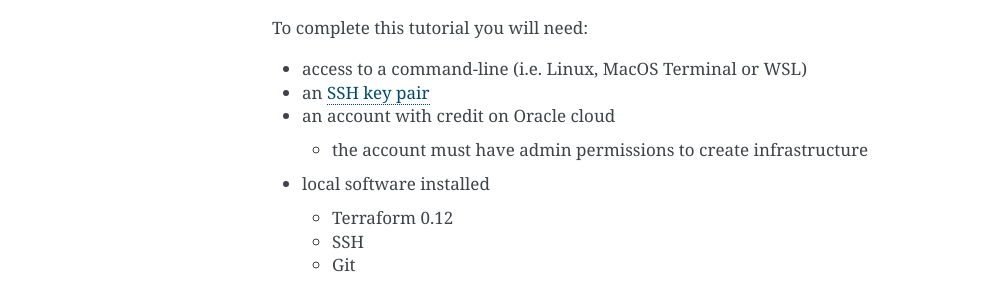
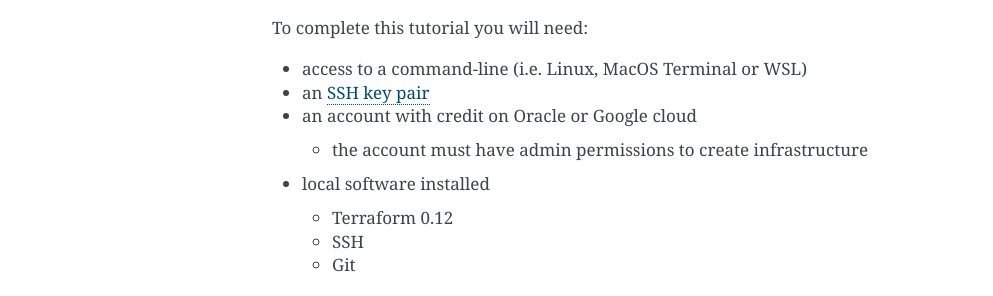
Before and after one commit to clusterinthecloud/docs, a Sphinx documentation site: the page built from source/index.rst, in a window 1280 px wide. Shown: the part 1228-1524 px from the top of the page, without its empty margins (148-1141 px from the left). Built offline with Sphinx 7.4.7, drawn with Linux system fonts in a browser that asks for light colours.

Commit message:
"or Google"

```diff
--- a/source/index.rst
+++ b/source/index.rst
@@ -32,7 +32,7 @@ To complete this tutorial you will need:
 
 * access to a command-line (i.e. Linux, MacOS Terminal or WSL)
 * an `SSH key pair <https://help.github.com/articles/generating-a-new-ssh-key-and-adding-it-to-the-ssh-agent/>`_
-* an account with credit on Oracle cloud
+* an account with credit on Oracle or Google cloud
 
   * the account must have admin permissions to create infrastructure
 
```
